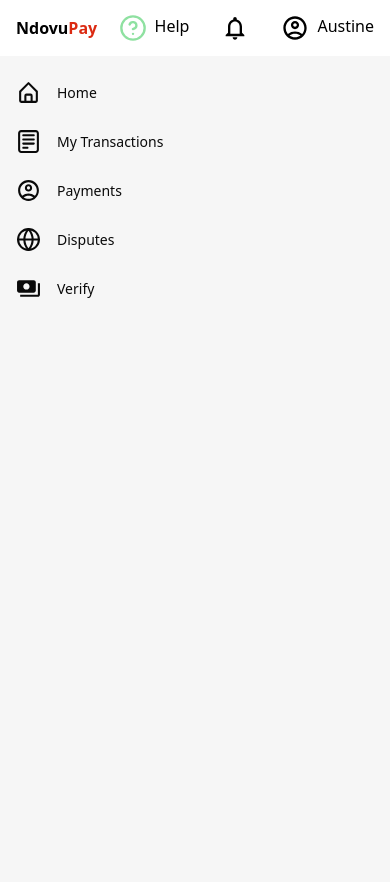
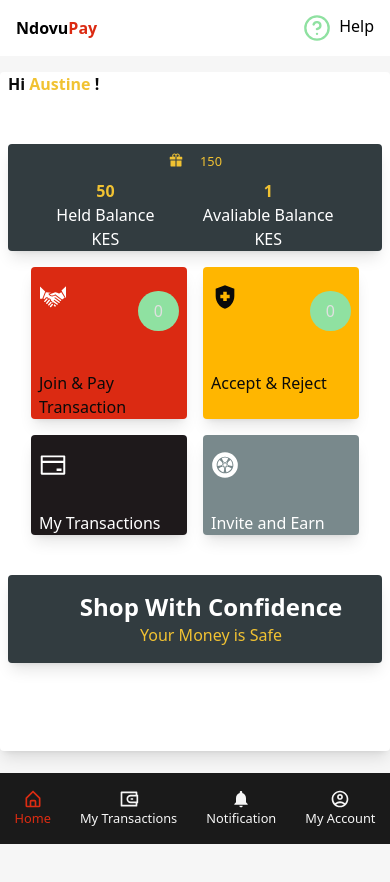
Before and after one commit to Ngatyah/ndovupay, a React (Vite) app: page / in a window 390 px wide. Shown: the top 882 px of the page. Built offline with nearby package versions, Linux system fonts and the light colour scheme.

Commit message:
Add Mobile Bar

```diff
--- a/src/App.jsx
+++ b/src/App.jsx
@@ -8,7 +8,7 @@
   const [count, setCount] = useState(0);
 
   return (
-    <div className="h-100vh">
+    <div>
       <NavBar />
       <HomePage />
     </div>
--- a/src/Pages/Home/components/Dashboard.jsx
+++ b/src/Pages/Home/components/Dashboard.jsx
@@ -2,6 +2,7 @@
 import { GiShakingHands, GiCarWheel } from "react-icons/gi";
 import { MdHealthAndSafety } from "react-icons/md";
 import { AiOutlineCreditCard, AiFillGift } from "react-icons/ai";
+import shoppingImg from "../../../assets/shopping.jpg";
 
 const Dashboard = () => {
   return (
@@ -9,23 +10,23 @@
       <h2 className="font-3xl mb-4 mx-2 font-bold">
         Hi <span className="text-neutralGold">Austine</span> !
       </h2>
-      <div className="flex h-[40%]">
-        <div className="card__theme bg-[#DB2A12] w-[15%] m-2">
-          <div className="flex  my-4 gap-4 justify-between mx-2">
-            <GiShakingHands size={25} />
-            <div className="bg-[#8FE1A1] text-neutralDark rounded-full my-2 py-1 px-2">
+      <div className="flex order-1 md:order-0 flex-wrap justify-center md:justify-start h-[40%]">
+        <div className="card__theme bg-[#DB2A12] w-[40%] md:w-[15%] m-2">
+          <div className="flex text-darkBgAlt my-4 gap-4 justify-between mx-2">
+            <GiShakingHands size={28} />
+            <div className="bg-[#8FE1A1] text-neutralDark rounded-full my-2 py-2 px-4">
               0
             </div>
           </div>
           <div className="mt-4 px-2">
-            <h2 className="text-darkBgAlt">Join & Pay Transaction</h2>
+            <h2 className="">Join & Pay Transaction</h2>
           </div>
         </div>
 
-        <div className="card__theme bg-[#FFB600] w-[15%] m-2">
+        <div className="card__theme bg-[#FFB600] w-[40%] md:w-[15%] m-2">
           <div className="flex  my-4 gap-4 justify-between mx-2">
-            <MdHealthAndSafety size={25} />
-            <div className="bg-[#8FE1A1] text-neutralDark rounded-full my-2 py-1 px-2">
+            <MdHealthAndSafety size={28} />
+            <div className="bg-[#8FE1A1] text-neutralDark rounded-full my-2 py-2 px-4">
               0
             </div>
           </div>
@@ -33,25 +34,25 @@
             <h2>Accept & Reject</h2>
           </div>
         </div>
-        <div className="card__theme bg-[#1E191B] text-darkBgAlt w-[15%] m-2">
+        <div className="card__theme bg-[#1E191B] text-darkBgAlt w-[40%] md:w-[15%] m-2">
           <div className="flex  my-4 gap-4 justify-between mx-2">
-            <AiOutlineCreditCard size={25} />
+            <AiOutlineCreditCard size={28} />
           </div>
           <div className="mt-4 px-2 ">
             <h2>My Transactions</h2>
           </div>
         </div>
-        <div className="card__theme bg-[#79898C] w-[15%] text-[#fff] m-2">
+        <div className="card__theme bg-[#79898C] w-[40%] md:w-[15%] text-[#fff] m-2">
           <div className="flex gap-4 justify-between mx-2 my-4">
-            <GiCarWheel size={25} />
+            <GiCarWheel size={28} />
           </div>
           <div className="mt-4 px-2">
             <h2>Invite and Earn</h2>
           </div>
         </div>
       </div>
-      <div className="flex mt-6  h-[40%]">
-        <div className="card__theme bg-[#323C40] w-[30%] text-[#fff] m-2">
+      <div className="flex mt-6 order-0 md:order-1  h-[40%]">
+        <div className="card__theme bg-[#323C40] w-[100%] md:w-[30%] text-[#fff] m-2">
           <div className="flex gap-4 my-2 text-neutralGold self-center">
             <AiFillGift />
             <small className="">150</small>
@@ -70,6 +71,16 @@
           </div>
         </div>
       </div>
+      <div className="flex md:hidden mt-6 mb-20 order-2 h-[40%]">
+        <div className="card__theme bg-[#323C40] w-[100%] md:w-[30%] text-[#fff] m-2">
+          <div
+            className={`{bg-[url(${shoppingImg})] m-4 flex flex-col items-center w-[100%] h-[100%]}`}
+          >
+            <h1 className="text-2xl font-bold">Shop With Confidence</h1>
+            <h3 className="text-neutralGold">Your Money is Safe</h3>
+          </div>
+        </div>
+      </div>
     </div>
   );
 };
--- a/src/Pages/Home/index.jsx
+++ b/src/Pages/Home/index.jsx
@@ -4,11 +4,11 @@
 
 const HomePage = () => {
   return (
-    <div className="page__theme">
-      <div className="md:col-span-2 lg:col-span-1">
+    <div className="page__theme w-100vw">
+      <div className="hidden md:block md:col-span-2 lg:col-span-1 w-[100%]">
         <Menu />
       </div>
-      <div className="hidden md:block md:col-span-2 lg:col-span-4 ">
+      <div className="md:block md:col-span-2 lg:col-span-4 w-[100%] ">
         <Dashboard />
       </div>
     </div>
--- /dev/null
+++ b/src/Pages/NavBar/MobileNavBar.jsx
@@ -0,0 +1,35 @@
+import React, { useState } from "react";
+import { BiHomeAlt } from "react-icons/bi";
+import { RiWallet3Line } from "react-icons/ri";
+import { MdOutlineAccountCircle, MdNotifications } from "react-icons/md";
+import { FiGlobe } from "react-icons/fi";
+
+const MobileNav = () => {
+  const [active, isActive] = useState();
+  return (
+    <div className="md:hidden sm:flex w-[100%]  fixed bottom-0 right-0 left-0 z-10">
+      <div className="flex justify-around w-[100%] py-[1rem]  bg-bgAlt dark:bg-darkBgAlt text-darkBgDefault dark:text-bgDefault">
+        <div className="flex text-[#DD2C12] flex-col justify-center items-center">
+          <BiHomeAlt size={20} />
+          <small>Home</small>
+        </div>
+
+        <div className="flex flex-col justify-center items-center">
+          <RiWallet3Line size={20} />
+          <small>My Transactions</small>
+        </div>
+
+        <div className="flex flex-col justify-center items-center">
+          <MdNotifications size={20} />
+          <small> Notification</small>
+        </div>
+        <div className="flex flex-col justify-center items-center">
+          <MdOutlineAccountCircle size={20} />
+          <small> My Account</small>
+        </div>
+      </div>
+    </div>
+  );
+};
+
+export default MobileNav;
--- a/src/Pages/NavBar/index.jsx
+++ b/src/Pages/NavBar/index.jsx
@@ -1,6 +1,7 @@
 import React from "react";
 import { FiHelpCircle } from "react-icons/fi";
 import { MdNotificationsNone, MdOutlineAccountCircle } from "react-icons/md";
+import MobileNav from "./MobileNavBar";
 
 const NavBar = () => {
   return (
@@ -13,14 +14,15 @@
           <FiHelpCircle size={28} />
           <h2 className="text-[#000]"> Help</h2>
         </div>
-        <div className="">
+        <div className="hidden md:flex">
           <MdNotificationsNone size={28} />
         </div>
-        <div className="flex gap-2">
+        <div className="hidden md:flex gap-2">
           <MdOutlineAccountCircle size={28} />
           Austine
         </div>
       </div>
+      <MobileNav />
     </div>
   );
 };
```
Also changed, not shown: src/assets/shopping.jpg (added).
